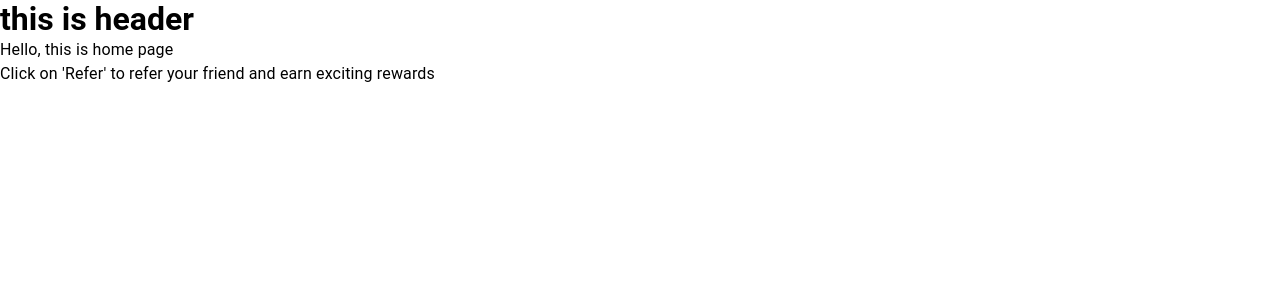
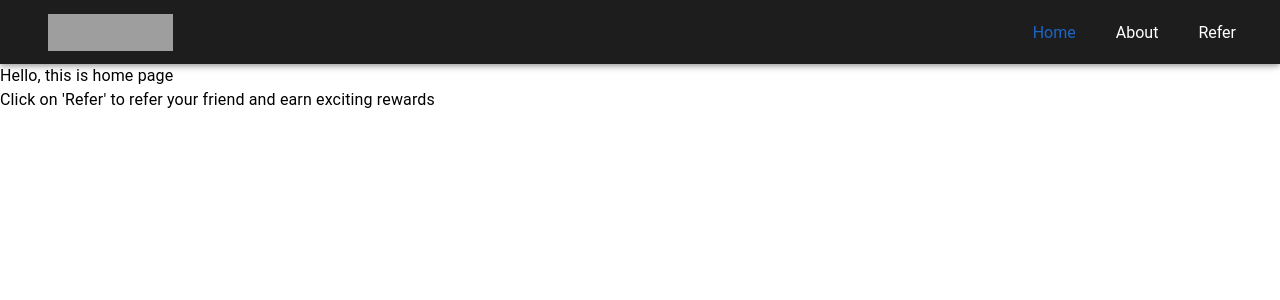
Before and after one commit to sahil19-19/accredian-front-end, a React (Create React App) app: page / in a window 1280 px wide. Shown: the top 300 px of the page. Built offline with nearby package versions, Linux system fonts and the light colour scheme; grey boxes are pictures that could not be loaded.

Commit message:
Add navbar for desktop and mobile view

```diff
--- /dev/null
+++ b/src/components/header/header.css
@@ -0,0 +1,30 @@
+.navigation-menu {
+    list-style: none;
+    display: flex;
+    align-items: center;
+    justify-content: center;
+  }
+  .navigation-menu li {
+    margin: 0px 20px;
+  }
+  .navigation-menu li a {
+    text-decoration: none;
+    color: white;
+  }
+  .active {
+    color: rgb(27 102 201) !important;
+  }
+
+  /* mobile view */
+  .mobile-navigation {
+    list-style: none;
+    margin-top: 100%;
+  }
+
+  .mobile-navigation li {
+    margin-top: 30px;
+  }
+  .mobile-navigation li a {
+    text-decoration: none;
+    color: white;
+  }
--- a/src/components/header/header.js
+++ b/src/components/header/header.js
@@ -1,11 +1,140 @@
-//
+import React, { useState } from "react";
+import { NavLink } from "react-router-dom";
+import {
+    AppBar,
+    Box,
+    Divider,
+    Drawer,
+    IconButton,
+    Link,
+    Tab,
+    Tabs,
+    Toolbar,
+    Typography,
+} from "@mui/material";
+import MenuIcon from "@mui/icons-material/Menu";
 
-const header = () =>{
-    return(
+import logo from "../../../src/assests/images/logo.jpg";
+import "../header/header.css";
+
+const Header = () => {
+    const [isMobile, setMobileState] = useState(false);
+
+    // handle menu click
+    const handleDrawerToggle = () => {
+        setMobileState(!isMobile);
+    };
+
+    // mobile drawer
+    const drawer = (
+        <Box
+            onClick={handleDrawerToggle}
+            sx={{ textAlign: "center", bgcolor: "#1d1d1d", height: "100%" }}
+        >
+            <Box
+                component="img"
+                sx={{
+                    height: 37,
+                    width: 125,
+                    marginTop: 5,
+                }}
+                src={logo}
+                alt="logo image"
+            />
+            <Divider />
+            <ul className="mobile-navigation">
+                <li>
+                    <NavLink activeClassName="active" to={"/"}>
+                        Home
+                    </NavLink>
+                </li>
+                <li>
+                    <NavLink to={"/about"}>About</NavLink>
+                </li>
+                <li>
+                    <NavLink to={"/refer"}>Refer</NavLink>
+                </li>
+            </ul>
+        </Box>
+    );
+
+    return (
         <>
-            <h1>this is header</h1>
+            <Box>
+                <AppBar component="nav" sx={{ bgcolor: "#1d1d1d" }}>
+                    <Toolbar>
+                        <Box
+                            component="img"
+                            sx={{
+                                height: 37,
+                                width: 125,
+                                maxHeight: { xs: 233, md: 167 },
+                                maxWidth: { xs: 350, md: 250 },
+                                marginLeft: 3,
+                            }}
+                            src={logo}
+                            alt="logo image"
+                        />
+                        <IconButton
+                            color="inherit"
+                            aria-label="open drawer"
+                            edge="start"
+                            sx={{
+                                marginRight: 2,
+                                display: { sm: "none" },
+                                marginLeft: "auto",
+                            }}
+                            onClick={handleDrawerToggle}
+                        >
+                            <MenuIcon />
+                        </IconButton>
+                        <Box
+                            sx={{
+                                display: {
+                                    xs: "none",
+                                    sm: "block",
+                                },
+                                marginLeft: "auto",
+                            }}
+                        >
+                            <ul className="navigation-menu">
+                                <li>
+                                    <NavLink activeClassName="active" to={"/"}>
+                                        Home
+                                    </NavLink>
+                                </li>
+                                <li>
+                                    <NavLink to={"/about"}>About</NavLink>
+                                </li>
+                                <li>
+                                    <NavLink to={"/refer"}>Refer</NavLink>
+                                </li>
+                            </ul>
+                        </Box>
+                    </Toolbar>
+                </AppBar>
+                <Box component="nav">
+                    <Drawer
+                        variant="temporary"
+                        open={isMobile}
+                        onClick={handleDrawerToggle}
+                        sx={{
+                            display: { xs: "block", sm: "none" }, // to display only in small devices
+                            "& .MuiDrawer-paper": {
+                                boxSizing: "border-box",
+                                width: "240px",
+                            },
+                        }}
+                    >
+                        {drawer}
+                    </Drawer>
+                </Box>
+                <Box>
+                    <Toolbar />
+                </Box>
+            </Box>
         </>
-    )
-}
+    );
+};
 
-export default header
+export default Header;
```
